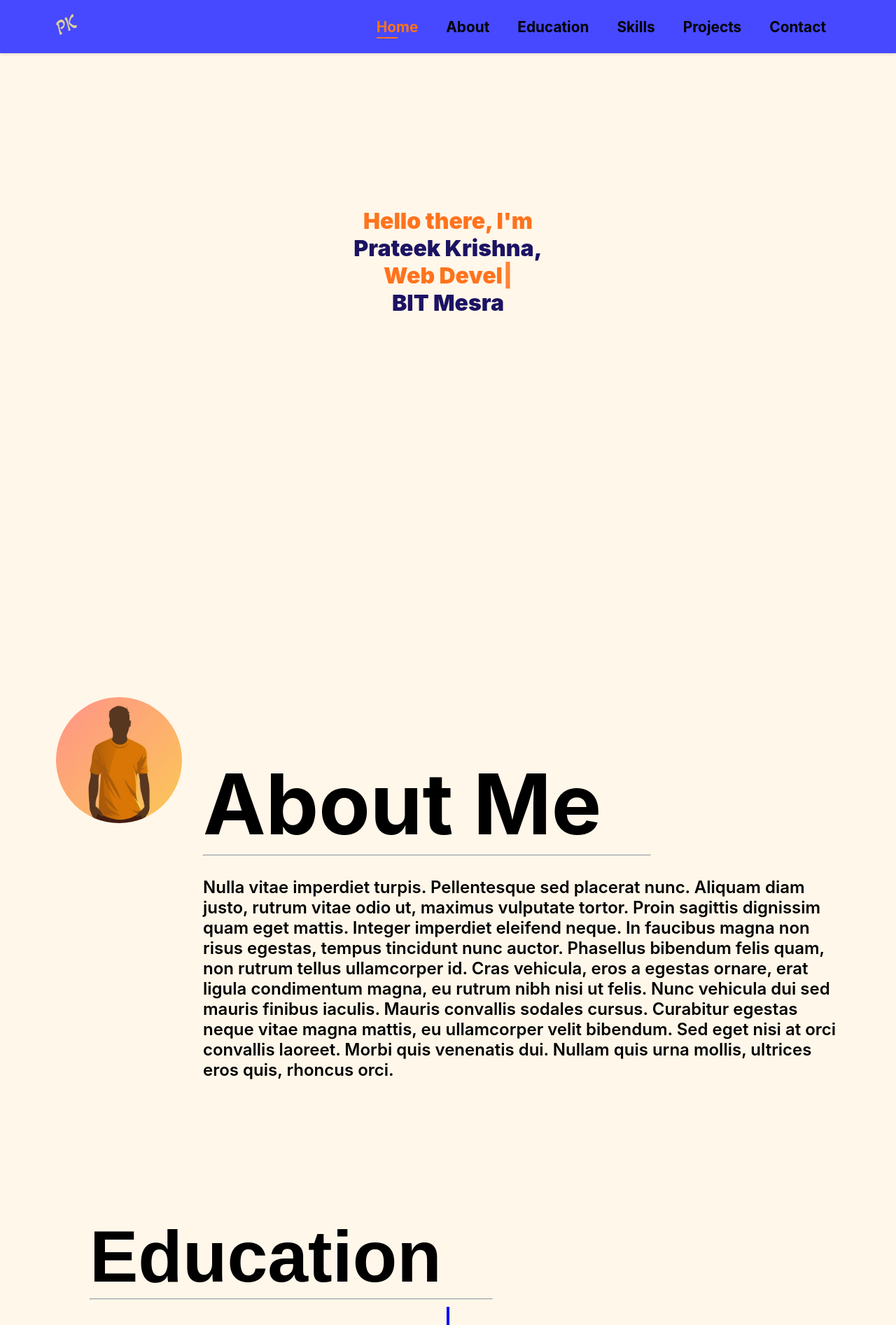
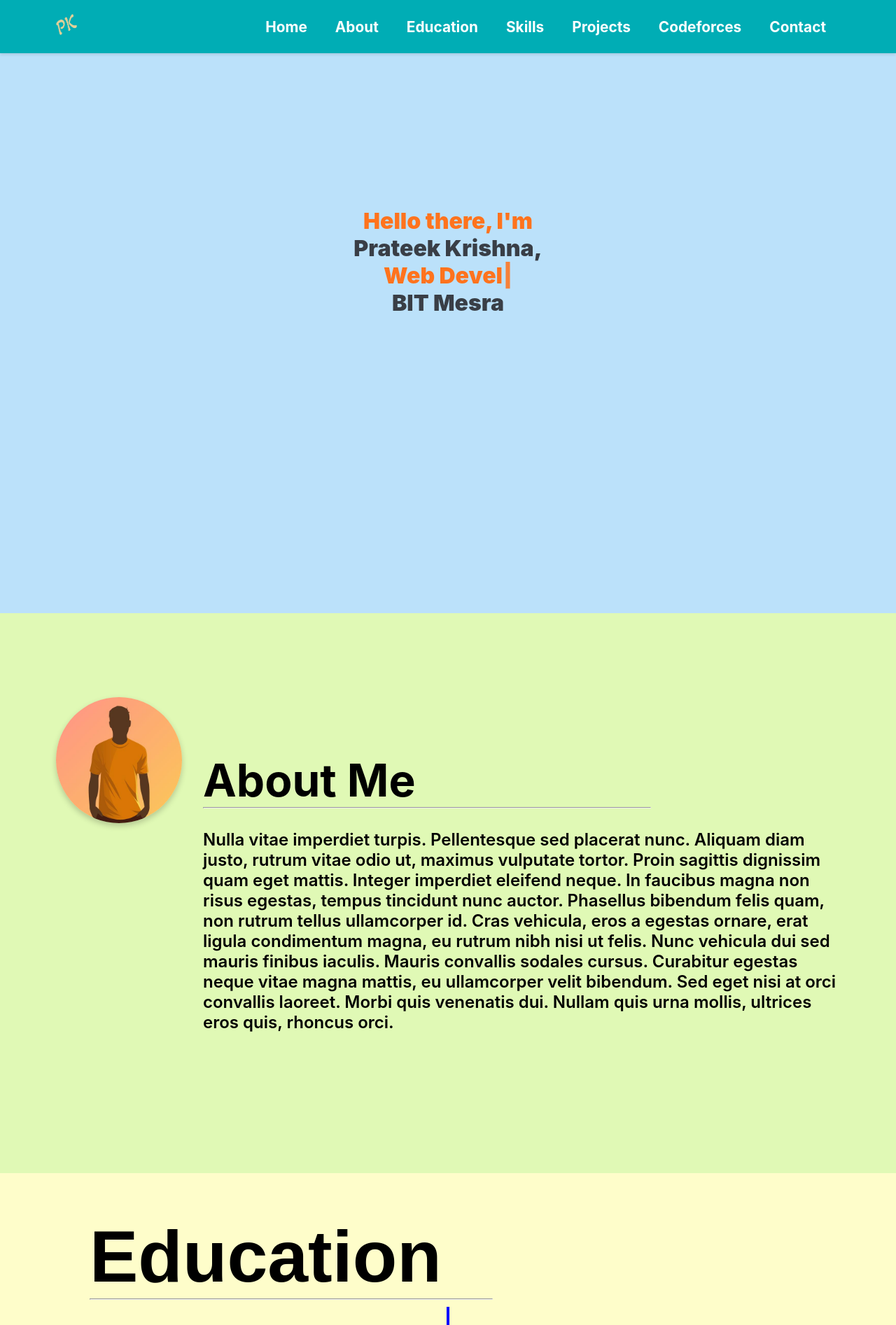
Before and after one commit to PrateekKrishna/prateek-portfolio, a React (Create React App) app: page / in a window 1280 px wide. Shown: the top 1893 px of the page at 70% size. Built offline with nearby package versions, Linux system fonts and the light colour scheme; no server answers.

Commit message:
colors changed

```diff
--- a/src/components/About/about.css
+++ b/src/components/About/about.css
@@ -1,18 +1,22 @@
 .about{
 
     padding: 10vh;
-    background-color: #FFF7E9;
-    height: 100vh;
+    background-color: #E0F9B5;
+    min-height: 100vh;
     width: 100%;
     display: flex;
 }
 
 .hero-pic{
-
+    box-shadow: 0 4px 8px 0 rgba(0,0,0,0.2);
+    transition: 0.3s;
     margin-top: 40px;
     border-radius: 100%;
     height: 180px;
     width: 180px;
+}
+.hero-pic:hover{
+    box-shadow: 0 8px 16px 0 rgba(0,0,0,0.2);
 }
 .hero-about{
 
@@ -22,7 +26,7 @@
     margin-top: 15vh;
 }
 .hero-about h2{
-    font-size: 15vh;
+    font-size: 5vW;
     text-align: left;
     /* color: #fff; */
 }
@@ -42,22 +46,24 @@
     .about{
         padding: 20px;
         background-color: #FFF7E9;
-        height: 100vh;
+        min-height: 100vh;
         display: flex;
         justify-content: flex-start;
         flex-direction: column;
     }
     .hero-pic{
+        margin-top: 75px;
         border-radius: 100%;
         height: 15vh;
         width: 15vh;
         align-self: center;
     }
     .hero-about{
-        margin-top: 3vh;
+        margin-top: 1px;
+        display: flex;
     }
     .hero-about h2{
-        padding-top: 2vh;
+        padding-top: 15px;
         font-size: xx-large;
         /* color: #fff; */
     }
@@ -65,9 +71,10 @@
         width: 50vw;
     }
     .about-card{
-        padding-top: 5vh;
+        padding-top: 5px;
         text-align: left;
         font-weight: 600;
         font-size: large;
+        display: flex;
     }
 }
--- a/src/components/Footer/footer.css
+++ b/src/components/Footer/footer.css
@@ -1,7 +1,7 @@
 .footer{
     width: 100%;
     height: 30vh;
-    background-color: #4649FF;
+    background-color: #00adb5;
     display: flex;
     flex-direction: column;
     align-items: center;
@@ -31,7 +31,7 @@
     .footer{
         width: 100vw;
         height: 20vh;
-        background-color: #4649FF;
+        background-color: #00adb5;
         display: flex;
         flex-direction: column;
         align-items: center;
--- a/src/components/Landing/landing.css
+++ b/src/components/Landing/landing.css
@@ -1,5 +1,5 @@
 .hero{
-    background-color: #FFF7E9;
+    background-color: #BBE1FA;
     display: flex;
     justify-content: center;
     padding: 20px;
@@ -8,7 +8,7 @@
 }
 
 .blue{
-    color: #1c1363;
+    color: #393E46;
 }
 
 #dialogue{
--- a/src/components/Projects/projects.css
+++ b/src/components/Projects/projects.css
@@ -2,7 +2,7 @@
     padding-top: 10vh;
     height: 100vh;
     width: 100%;
-    background-color: #FFF7E9;
+    background-color: #D6E6F2;
     display: flex;
     flex-direction: column;
     align-items: center;
@@ -24,18 +24,25 @@
 }
 
 .proj-card{
+    box-shadow: 0 4px 8px 0 rgba(0,0,0,0.2);
+    transition: 0.3s;
     height: 50vh;
     width: 27vw;
     /* background-color: blueviolet; */
     display: flex;
     flex-direction: column;
     border-radius: 15px 15px 15px 15px;
+    background-color: #F6F6F6;
 }
+
+.proj-card:hover {
+    box-shadow: 0 16px 32px 0 rgba(0,0,0,0.2);
+  }
 
 .proj-img{
     height: 70%;
     width: 100%;
-    /* background-color: aquamarine; */
+
 }
 
 .hrule-proj{
@@ -49,9 +56,10 @@
 .proj-description{
     margin-top: 10px;
     font-weight: 600;
-    /* color:#fff; */
 }
 .proj-btn{
+    box-shadow: 0 4px 8px 0 rgba(0,0,0,0.2);
+    transition: 0.3s;
     margin-top: 10px;
     height: 30px;
     width: 70px;
@@ -59,7 +67,10 @@
     cursor: pointer;
     background-color: #FF731D;
     font-weight: 500;
-
+    border: 0px;
+}
+.proj-btn:hover{
+    box-shadow: 0 8px 16px 0 rgba(0,0,0,0.2);
 }
 @media screen and (max-width:769px){
     .projects{
--- a/src/components/codeforces/codeforces.css
+++ b/src/components/codeforces/codeforces.css
@@ -2,7 +2,7 @@
     padding-top: 10vh;
     height: 100vh;
     width: 100%;
-    background-color: #FFF7E9;
+    background-color: #F1D1D1;
     display: flex;
     flex-direction: column;
 }
@@ -19,6 +19,8 @@
 }
 
 .cf-stats{
+    box-shadow: 0 4px 8px 0 rgba(0,0,0,0.2);
+    transition: 0.3s;
     height: 30vh;
     width: 40vw;
     background-color: white;
@@ -27,14 +29,21 @@
     justify-content: space-evenly;
     border-radius: 10px 10px 10px 10px;
 }
+.cf-stats:hover{
+    box-shadow: 0 8px 16px 0 rgba(0,0,0,0.2);
+}
 .cf-image{
+    box-shadow: 0 4px 8px 0 rgba(0,0,0,0.2);
+    transition: 0.3s;
     height: 30vh;
     width: 40vw;
     background-color: #FFF7E9;
     display: flex;
     border-radius: 10px 10px 10px 10px;
 }
-
+.cf-image:hover{
+    box-shadow: 0 8px 16px 0 rgba(0,0,0,0.2);
+}
 .cf-logo{
     padding: 10px;
     height: 100%;
@@ -67,8 +76,13 @@
     background-color: #FF731D;
     cursor: pointer;
     font-weight: 500;
+    box-shadow: 0 4px 8px 0 rgba(0,0,0,0.2);
+    transition: 0.3s;
+    border: 0px;
 }
-
+#search-btn:hover{
+    box-shadow: 0 8px 16px 0 rgba(0,0,0,0.2);
+}
 .clr a{
     text-decoration: none;
     color: black;
--- a/src/components/navbar.css
+++ b/src/components/navbar.css
@@ -2,7 +2,7 @@ nav{
     display: flex;
     align-items: center;
     justify-content: space-between;
-    background: #4649FF;
+    background: #00ADB5;
     padding: 20px 80px;
     position: -webkit-sticky;
 	position: sticky;
@@ -20,6 +20,7 @@ nav{
     list-style: none;
     padding: 0 20px;
     position: relative;
+
 }
 
 #navbar li a{
@@ -28,11 +29,12 @@ nav{
     font-weight: 700;
     color: black;
     transition: 0.3s ease-in-out;
+    color: #fff;
 }
 
 #navbar li a:hover,
 #navbar li a.active{
-    color: #FF731D;
+    color: #393E46;
 }
 
 #navbar li a:hover::after,
@@ -41,7 +43,7 @@ nav{
     content: "";
     width: 30%;
     height: 2px;
-    background: #FF731D;
+    background: #393E46;
     position: absolute;
     bottom: -4px;
     left: 20px;
@@ -65,7 +67,7 @@ nav{
         right: -300px;
         width: 300px;
         height: 100vh;
-        background: #4649FF;
+        background: #00adb5;
         padding: 40px 0 0 10px;
         transition: 0.3s ease-in-out;
     }
--- a/src/components/navbar.jsx
+++ b/src/components/navbar.jsx
@@ -21,7 +21,7 @@ function Navbar(){
             <div className="menu-link">
                 <ul id="navbar" className= { menu ? "#navbar active" : "#navbar"}>
                     <li>
-                        <a className="active" href="#landingPage">Home</a>
+                        <a href="#landingPage">Home</a>
                     </li>
                     <li>
                         <a href="#aboutPage">About</a>
@@ -36,6 +36,9 @@ function Navbar(){
                         <a href="#ProjectsPage">Projects</a>
                     </li>
                     <li>
+                        <a href="#CodeforcesPage">Codeforces</a>
+                    </li>
+                    <li>
                         <a href="#footerPage">Contact</a>
                     </li>
                 </ul>
--- a/src/components/skills/skills.css
+++ b/src/components/skills/skills.css
@@ -10,7 +10,7 @@
 
 .skills h1{
     /* color: #fff; */
-    font-size: 15vh;
+    font-size: 4vw;
 }
 
 .all-six{
@@ -71,12 +71,17 @@
     font-weight: 800;
 }
 .progress-bar{
+    box-shadow: 0 4px 8px 0 rgba(0,0,0,0.2);
+    transition: 0.3s;
     width: 50%;
     height: 95%;
     background-color: red;
     border-radius: 8px 8px 8px 8px;
     border: 2px solid black;
 }
+.progress-bar:hover {
+    box-shadow: 0 8px 16px 0 rgba(0,0,0,0.2);
+  }
 
 .skill-level{
     text-align: right;
@@ -85,7 +90,7 @@
 }
 
 .hrule-skills{
-    width: 40vw;
+    width: 12vw;
 }
 
 @media screen and (max-width:769px){
@@ -109,9 +114,9 @@
     }
     .skills h1{
         /* color: #fff; */
-        font-size: 10vh;
+        font-size: 50px;
     }
     .hrule-skills{
-        width: 70vw;
+        width: 40vw;
     }
 }
--- a/src/components/timeline/timeline.css
+++ b/src/components/timeline/timeline.css
@@ -1,5 +1,5 @@
 .timeline{
-    background-color: #FFF7E9;
+    background-color: #FEFDCA;
     padding-top: 10px;
     display: flex;
     flex-direction: column;
```
